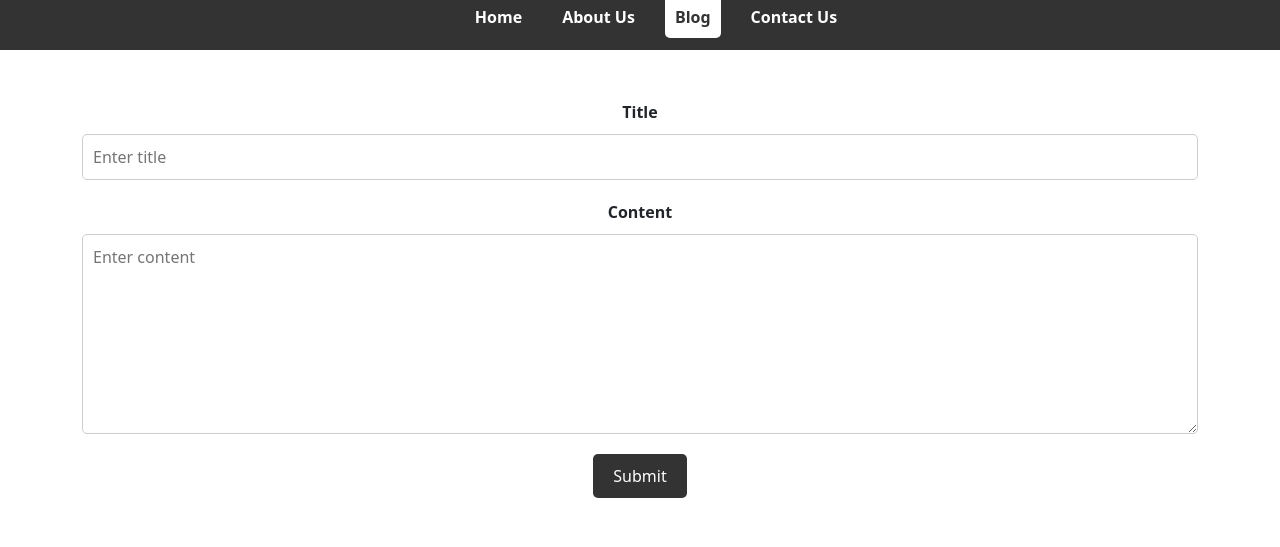
After one commit to toplss/python, a Django app: page /post/ in a window 1280 px wide. The commit adds this page. Shown: the top 547 px of the page. Run offline with Django 4.2, Linux system fonts and the light colour scheme.

Commit message:
[crud] 예제

```diff
--- /dev/null
+++ b/start_app/main/templates/main/write.html
@@ -0,0 +1,124 @@
+<!DOCTYPE html>
+<html lang="en">
+<head>
+  <meta charset="UTF-8">
+  <title>Title</title>
+  <link rel="stylesheet" href="https://cdn.jsdelivr.net/npm/bootstrap@5.2.3/dist/css/bootstrap.min.css" integrity="sha384-rbsA2VBKQhggwzxH7pPCaAqO46MgnOM80zW1RWuH61DGLwZJEdK2Kadq2F9CUG65" crossorigin="anonymous">
+  {% load static %}
+  <link rel="stylesheet" href="{% static '/common.css' %}" >
+</head>
+<body>
+<nav class="top-menu">
+  <ul>
+    <li><a href="#">Home</a></li>
+    <li><a href="#">About Us</a></li>
+    <li><a href="/blog" class="active">Blog</a></li>
+    <li><a href="#">Contact Us</a></li>
+  </ul>
+</nav>
+<div class="container">
+  <div class="row">
+    <div class="col-md-12">
+      <form class="write" method="post" action="{% url 'blog_register' %}">
+        {% csrf_token %}
+        <label for="title">Title</label>
+        <input type="text" id="title" name="title" placeholder="Enter title" required>
+
+        <label for="content">Content</label>
+        <textarea id="content" name="content" placeholder="Enter content" required></textarea>
+
+        <input type="submit" value="Submit">
+      </form>
+    </div>
+  </div>
+</div>
+</body>
+<style>
+  /* Top Menu 스타일 */
+  .top-menu {
+    display: flex;
+    justify-content: center;
+    align-items: center;
+    background-color: #333;
+    color: #fff;
+    font-size: 16px;
+    font-weight: bold;
+    height: 50px;
+  }
+
+  .top-menu li {
+    margin: 0 10px;
+    list-style: none;
+    float: left;
+  }
+
+  .top-menu a {
+    color: #fff;
+    text-decoration: none;
+    padding: 10px;
+  }
+
+  /* 마우스 오버 시 스타일 변경 */
+  .top-menu a:hover {
+    background-color: #fff;
+    color: #333;
+  }
+
+  /* 현재 페이지 스타일 */
+  .top-menu .active {
+    background-color: #fff;
+    color: #333;
+    border-radius: 5px;
+  }
+
+  /* 글쓰기 화면 스타일 */
+  .write {
+    display: flex;
+    flex-direction: column;
+    align-items: center;
+    margin: 50px 0;
+  }
+
+  .write label {
+    font-size: 16px;
+    font-weight: bold;
+    margin-bottom: 10px;
+  }
+
+  .write input[type="text"],
+  .write input[type="email"],
+  .write textarea {
+    border: 1px solid #ccc;
+    border-radius: 5px;
+    padding: 10px;
+    margin-bottom: 20px;
+    width: 100%;
+    font-size: 16px;
+  }
+
+  .write textarea {
+    height: 200px;
+  }
+
+  .write input[type="submit"] {
+    background-color: #333;
+    color: #fff;
+    border: none;
+    border-radius: 5px;
+    padding: 10px 20px;
+    font-size: 16px;
+    cursor: pointer;
+  }
+
+  .write input[type="submit"]:hover {
+    background-color: #fff;
+    color: #333;
+  }
+
+  .write p.error {
+    color: red;
+    font-size: 14px;
+    margin-bottom: 20px;
+  }
+</style>
+</html>
--- a/start_app/main/urls.py
+++ b/start_app/main/urls.py
@@ -7,4 +7,5 @@ urlpatterns = [
     path('', views.index, name='index'),
     path('blog/', views.blog, name='blog'),
     path('blog-register/', views.blog_register, name='blog_register'),
+    path('post/', views.write, name='write'),
 ]
--- a/start_app/main/views.py
+++ b/start_app/main/views.py
@@ -1,5 +1,6 @@
 from django.shortcuts import render
 from django.shortcuts import redirect
+from django.core.paginator import Paginator
 from .models import Test
 
 # Create your views here.
@@ -9,13 +10,36 @@ def index(request):
 
 # blog.html 페이지를 부르는 blog 함수
 def blog(request):
-    postlist = Test.objects.all()
-    print(postlist)
+    postlist = Test.objects.all().order_by('-id')
+    paginator = Paginator(postlist, 10) # 10개의 데이터를 보여줍니다.
+    page = request.GET.get('page') # 현재 페이지 번호를 가져옵니다.
+
+    try:
+        postlist = paginator.get_page(page)
+    except PageNotAnInteger: # 페이지 번호가 정수가 아닌 경우
+        postlist = paginator.get_page(1) # 첫 페이지를 보여줍니다.
+    except EmptyPage: # 페이지 번호가 유효하지 않은 경우
+        postlist = paginator.get_page(paginator.num_pages) # 마지막 페이지를 보여줍니다.
+
+
     return render(request,'main/blog.html', {'postlist' : postlist})
 
 
+def write(request):
+    return render(request,'main/write.html')
+
+
 def blog_register(request):
-    b = Test(title='test', contents='All the latest Beatles news.')
-    b.save()
+    if request.method == 'POST':
+        title = request.POST.get('title')
+        contents = request.POST.get('content')
+        # POST 데이터를 처리하는 코드 작성
+        b = Test(
+            title = title,
+            contents = contents
+        )
+        b.save()
 
-    return redirect('blog')
+        return redirect('blog')
+    else:
+        return redirect('blog')
--- /dev/null
+++ b/start_app/static/common.css
@@ -0,0 +1,35 @@
+/* Top Menu 스타일 */
+.top-menu {
+    display: flex;
+    justify-content: center;
+    align-items: center;
+    background-color: #333;
+    color: #fff;
+    font-size: 16px;
+    font-weight: bold;
+    height: 50px;
+}
+
+.top-menu li {
+    margin: 0 10px;
+    list-style: none;
+}
+
+.top-menu a {
+    color: #fff;
+    text-decoration: none;
+    padding: 10px;
+}
+
+/* 마우스 오버 시 스타일 변경 */
+.top-menu a:hover {
+    background-color: #fff;
+    color: #333;
+}
+
+/* 현재 페이지 스타일 */
+.top-menu .active {
+    background-color: #fff;
+    color: #333;
+    border-radius: 5px;
+}
```
Also changed, not shown: start_app/main/templates/main/blog.html (+138 -6 lines), start_app/start_app/settings.py (line endings or trailing spaces).
